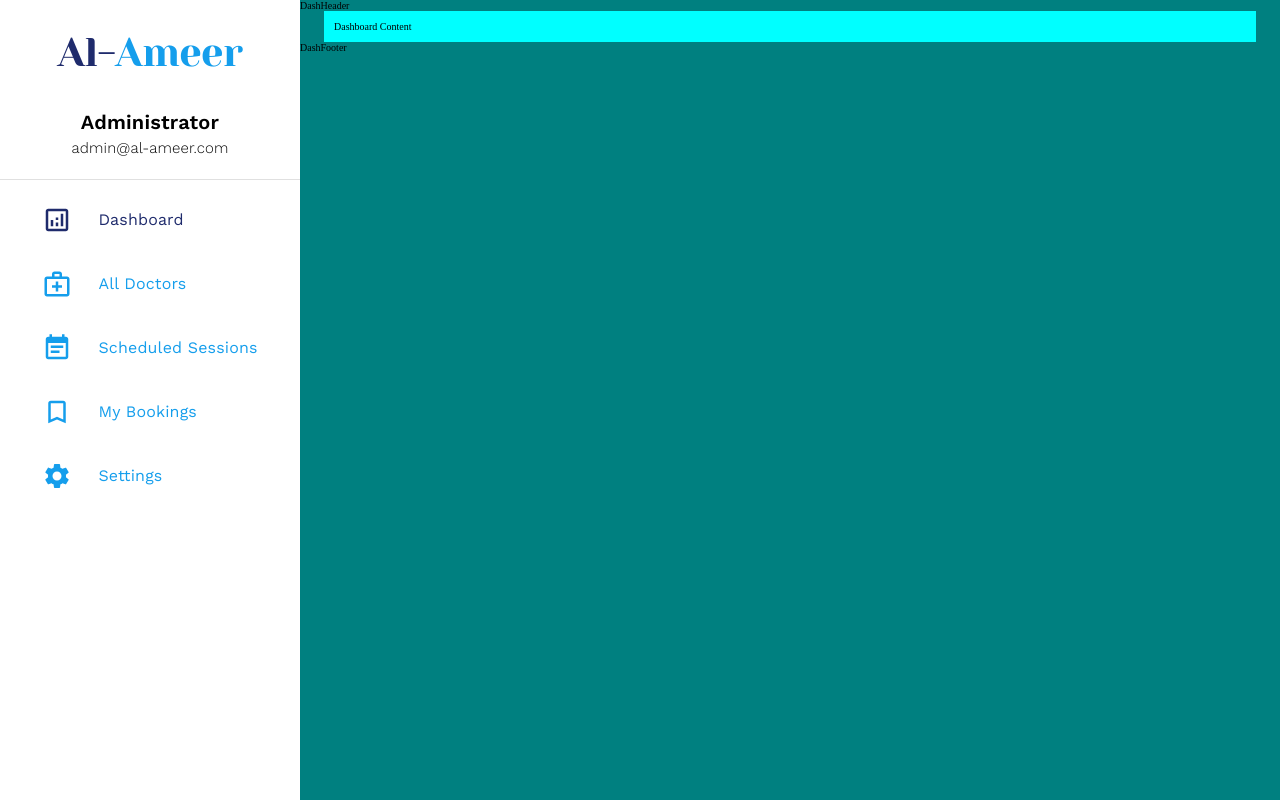
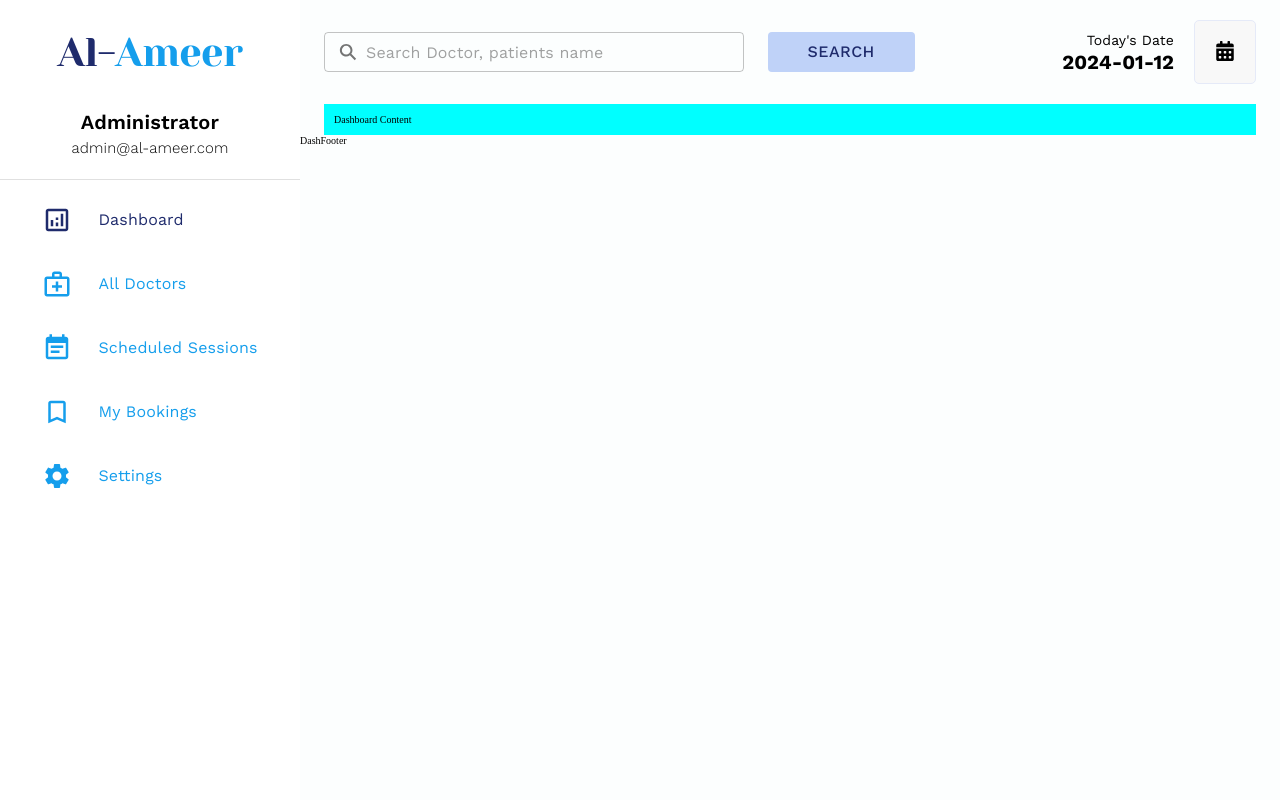
Before and after one commit to dovecancode/al-ameer, a React (Vite) app: page /dashboard in a window 1280 px wide. Built offline with nearby package versions, Linux system fonts and the light colour scheme.

Commit message:
partially coded the header dashboard

```diff
--- a/src/DashboardLayout/index.jsx
+++ b/src/DashboardLayout/index.jsx
@@ -12,7 +12,6 @@ function DashboardLayout() {
       </Box>
       <Box
         sx={{
-          background: 'teal',
           width: '100%',
         }}
       >
--- /dev/null
+++ b/src/components/DashHeader/DashHeader.elements.js
@@ -0,0 +1,10 @@
+import styled from '@emotion/styled'
+import { Stack } from '@mui/material'
+
+export const Header = styled('header')({
+  paddingBlock: '2rem',
+})
+
+export const HeaderStack = styled(Stack)(() => ({
+  alignItems: 'center',
+}))
--- a/src/components/DashHeader/index.jsx
+++ b/src/components/DashHeader/index.jsx
@@ -1,5 +1,19 @@
+import { Container } from '@mui/material'
+import DashHeaderCalendar from '../DashHeaderCalendar'
+import DashSearchBox from '../DashSearchBox'
+import { Header, HeaderStack } from './DashHeader.elements'
+
 function DashHeader() {
-  return <div>DashHeader</div>
+  return (
+    <Header>
+      <Container maxWidth={false}>
+        <HeaderStack className="header-stack" direction="row">
+          <DashSearchBox />
+          <DashHeaderCalendar />
+        </HeaderStack>
+      </Container>
+    </Header>
+  )
 }
 
 export default DashHeader
--- /dev/null
+++ b/src/components/DashHeaderCalendar/CurrentDateDisplay.element.js
@@ -0,0 +1,18 @@
+import styled from '@emotion/styled'
+import { Box, Stack } from '@mui/material'
+
+export const CalendarContainer = styled('div')({
+  textAlign: 'right',
+})
+
+export const DateStack = styled(Stack)({
+  alignItems: 'center',
+  gap: '2rem',
+})
+
+export const Calendar = styled(Box)(() => ({
+  background: '#F8F8F8',
+  border: '0.1rem #E5EAF8 solid',
+  borderRadius: '0.5rem',
+  padding: '2rem',
+}))
--- /dev/null
+++ b/src/components/DashHeaderCalendar/index.jsx
@@ -0,0 +1,35 @@
+import { Box, Typography } from '@mui/material'
+import { FaCalendarAlt } from 'react-icons/fa'
+import { todaysDate } from '../../utils/helper'
+import {
+  Calendar,
+  CalendarContainer,
+  DateStack,
+} from './CurrentDateDisplay.element'
+
+console.log(todaysDate())
+function DashHeaderCalendar() {
+  return (
+    <CalendarContainer className="calendar">
+      <DateStack direction="row">
+        <Box>
+          <Typography
+            variant="body1"
+            component="span"
+            sx={{ fontSize: '1.4rem' }}
+          >
+            Today&apos;s Date
+          </Typography>
+          <Typography sx={{ fontWeight: 'bold' }} variant="h3">
+            {todaysDate()}
+          </Typography>
+        </Box>
+        <Calendar>
+          <FaCalendarAlt size={20} />
+        </Calendar>
+      </DateStack>
+    </CalendarContainer>
+  )
+}
+
+export default DashHeaderCalendar
--- /dev/null
+++ b/src/components/DashSearchBox/Searchbox.elements.js
@@ -0,0 +1,9 @@
+import styled from '@emotion/styled'
+import { TextField } from '@mui/material'
+
+export const Form = styled('form')({
+  flex: 0.8,
+  marginRight: 'auto',
+})
+
+export const SearchBoxField = styled(TextField)(() => ({}))
--- /dev/null
+++ b/src/components/DashSearchBox/index.jsx
@@ -0,0 +1,32 @@
+import { FormControl, InputAdornment } from '@mui/material'
+import { IoSearchSharp } from 'react-icons/io5'
+import { Form, SearchBoxField } from './Searchbox.elements'
+
+import { HeaderStack } from '../DashHeader/DashHeader.elements'
+import SubmitButton from '../shared/SubmitButton'
+
+function DashSearchBox() {
+  return (
+    <Form className="search-box">
+      <FormControl sx={{ width: '100%' }}>
+        <HeaderStack direction="row" gap={3}>
+          <SearchBoxField
+            fullWidth
+            placeholder="Search Doctor, patients name"
+            size="small"
+            InputProps={{
+              startAdornment: (
+                <InputAdornment position="start">
+                  <IoSearchSharp size={20} />
+                </InputAdornment>
+              ),
+            }}
+          />
+          <SubmitButton width="20rem">Search</SubmitButton>
+        </HeaderStack>
+      </FormControl>
+    </Form>
+  )
+}
+
+export default DashSearchBox
--- /dev/null
+++ b/src/utils/helper.js
@@ -0,0 +1,7 @@
+export function todaysDate(date = new Date()) {
+  const year = date.toLocaleString('default', { year: 'numeric' })
+  const month = date.toLocaleString('default', { month: '2-digit' })
+  const day = date.toLocaleString('default', { day: '2-digit' })
+
+  return [year, month, day].join('-')
+}
```
